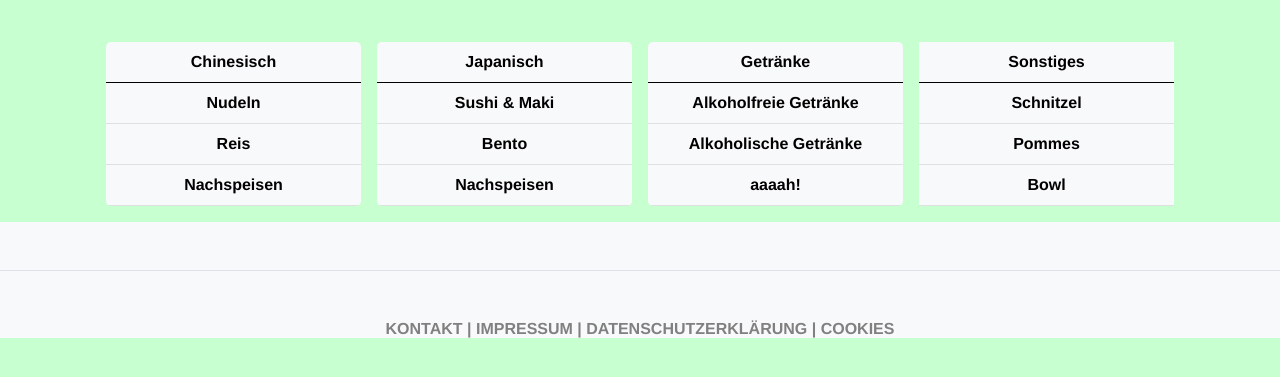
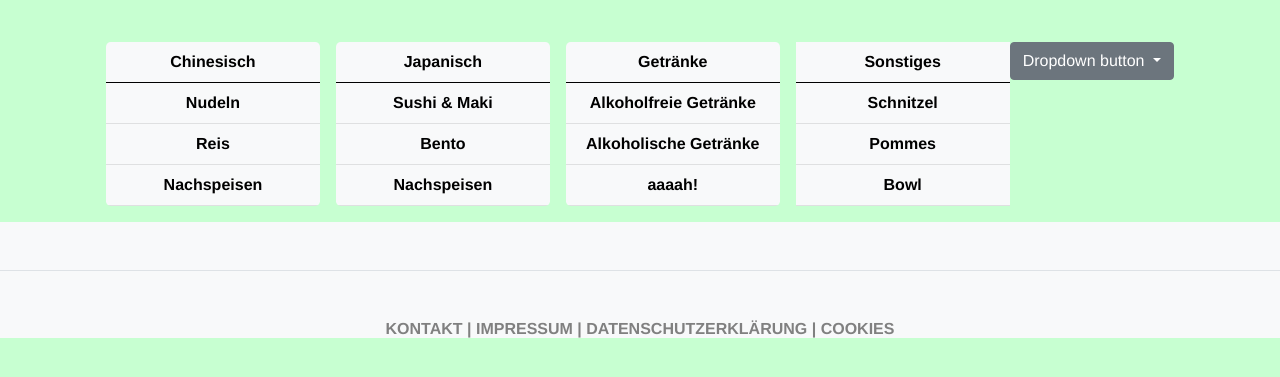
Before and after one commit to yummy4friends/y4f, an ASP.NET Core app: page /Speisekarte in a window 1280 px wide. Shown: the part 84-461 px from the top of the page. Run offline with ASP.NET Core 8, Linux system fonts and the light colour scheme; lists and menus that the app fills with data are empty; style sheets or scripts are compiled from the project's sources.

Commit message:
Dropdown getestet, index.html script inkludiert

```diff
--- a/Pages/Speisekarte.razor
+++ b/Pages/Speisekarte.razor
@@ -76,6 +76,16 @@
             </tr>
         </tbody>
     </table>
+    <div class="dropdown">
+        <button class="btn btn-secondary dropdown-toggle" type="button" id="dropdownMenuButton1" data-bs-toggle="dropdown" aria-expanded="false">
+            Dropdown button
+        </button>
+        <ul class="dropdown-menu" aria-labelledby="dropdownMenuButton1">
+            <li><a class="dropdown-item" href="#">Action</a></li>
+            <li><a class="dropdown-item" href="#">Another action</a></li>
+            <li><a class="dropdown-item" href="#">Something else here</a></li>
+        </ul>
+    </div>
 </div>
 
 @code {
--- a/Pages/Speisekarte.razor.css
+++ b/Pages/Speisekarte.razor.css
@@ -1,3 +1,17 @@
 .table {
     text-align: center;
 }
+
+@media (min-width: 576px) {
+    .dropdown-menu {
+        display: block;
+        opacity: 0;
+        transition: all 0.6s;
+    }
+}
+
+.dropdown:hover .dropdown-menu {
+    display: block;
+    margin-top: 0;
+    opacity: 1;
+}
--- a/wwwroot/index.html
+++ b/wwwroot/index.html
@@ -14,6 +14,7 @@
     <link href="manifest.json" rel="manifest" />
     <link rel="apple-touch-icon" sizes="512x512" href="icon-512.png" />
     <link rel="apple-touch-icon" sizes="192x192" href="icon-192.png" />
+    <script src="https://cdn.jsdelivr.net/npm/bootstrap@5.3.0-alpha1/dist/js/bootstrap.bundle.min.js" integrity="sha384-w76AqPfDkMBDXo30jS1Sgez6pr3x5MlQ1ZAGC+nuZB+EYdgRZgiwxhTBTkF7CXvN" crossorigin="anonymous"></script>
 </head>
 
 <body>
```
